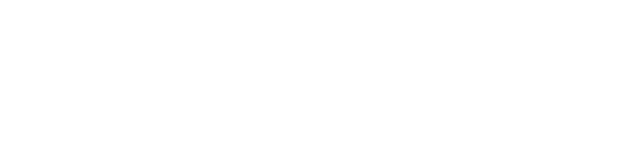
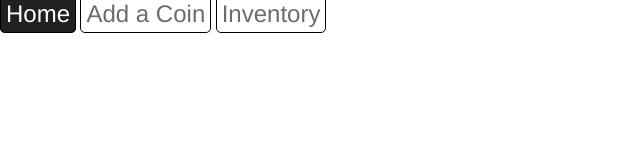
Before and after one commit to robertfine4631/AngularApp, a website: page app/index.html in a window 1280 px wide. Shown: the whole page, without its empty margins (0-640 px from the left). Drawn offline with Linux system fonts and the light colour scheme.

Commit message:
added styles and buttons

```diff
--- a/app/index.html
+++ b/app/index.html
@@ -8,6 +8,11 @@
 </head>
 <body ng-app="coins">
 
+<nav>
+  <a href="#/">Home</a>
+  <a href="#/AddACoin">Add a Coin</a>
+  <a href="#/Inventory">Inventory</a>
+</nav>
   <div class="container" ng-view="">
 
   </div>
--- a/app/sass/main.scss
+++ b/app/sass/main.scss
@@ -0,0 +1,25 @@
+// Color Variables
+
+$font: #6C6C6C;
+$hoverBG: #202020;
+
+
+// Global Elements
+
+a {
+	text-decoration: none;
+	cursor: pointer;
+	font-size: 1.5em;
+	font-family: helvetica;
+	color: $font;
+	border: 1px solid black;
+	border-radius: 5px;
+	padding: 5px;
+}
+
+a:hover {
+	background-color: $hoverBG;
+	color: #ffffff;
+}
+
+// Classes
```
Also changed, not shown: app/css/main.css.
